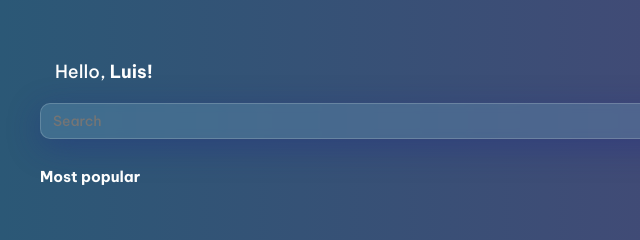
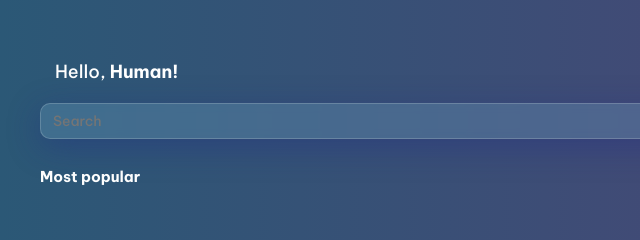
Before and after one commit to LuisRoft/MOVIE-API-REST, a website with bundled scripts: page index.html in a window 1280 px wide. Shown: the top 240 px of the page, 0-640 px from the left. Built offline with nearby package versions, Linux system fonts and the light colour scheme; some packages are replaced by stand-ins of ours; no server answers.

Commit message:
Welcome changed

```diff
--- a/index.html
+++ b/index.html
@@ -23,7 +23,7 @@
             </nav>
             <img id="arrowBack" src="./assets/icons/backArrow.svg" alt="arrow" class="header__arrow">
             <div class="header__welcome">
-                <p>Hello, <b>Luis!</b></p>
+                <p>Hello, <b>Human!</b></p>
                 <img src="./assets/icons/bell.svg" alt="bell">
             </div>
             <h1 class="header__title-category">Action</h1>
```
